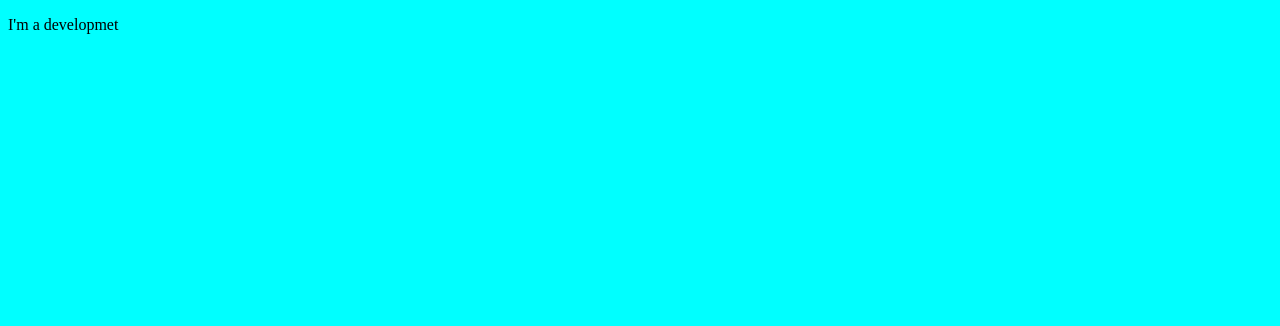
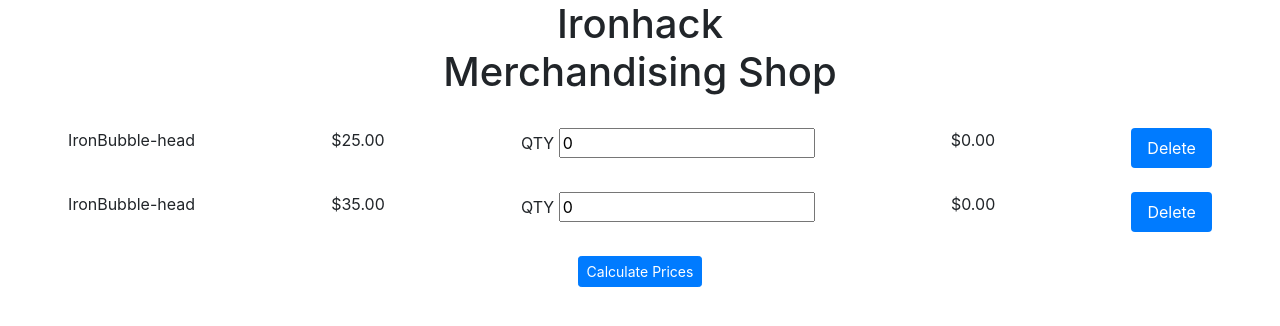
Before and after one commit to juancarlos666/domCarrito, a plain HTML site: page index.html in a window 1280 px wide. Drawn offline with nearby package versions, Linux system fonts and the light colour scheme.

Commit message:
calcular precio y borrar

```diff
--- a/index.html
+++ b/index.html
@@ -2,11 +2,43 @@
 <html lang="en">
 <head>
 	<meta charset="UTF-8">
-	<title>Introduction to the DOM</title>
-	<link rel="stylesheet" href="style.css">
+	<title>Dom carrito</title>
+	<link rel="stylesheet" href="https://stackpath.bootstrapcdn.com/bootstrap/4.1.0/css/bootstrap.min.css" integrity="sha384-9gVQ4dYFwwWSjIDZnLEWnxCjeSWFphJiwGPXr1jddIhOegiu1FwO5qRGvFXOdJZ4" crossorigin="anonymous">
+	<!--<link rel="stylesheet" href="style.css"> -->
 </head>
 <body>
+	<h1 class="text-center">Ironhack<br>Merchandising Shop</h1>
+	<br>
+	<ul class="nav d-flex justify-content-around" id="ul1">
+		<li>IronBubble-head</li>
+		<li class="precioUnitario">$25.00</li>
+		<li>
+			<label for="cantidad">QTY</label>
+			<input type="text" value="0" id="cantidad" class="cant">
+		</li>
+		<li class="total">$0.00</li>
+		<li onclick="deleteProduct('ul1')" class="nav-item nav-pills nav-fill"><a class="nav-link active" href="#">Delete</a></li>
+	</ul>
+	<br>
+	<ul class="nav d-flex justify-content-around" id="ul2">
+		<li>IronBubble-head</li>
+		<li class="precioUnitario">$35.00</li>
+		<li>
+			<label for="cantidad">QTY</label>
+			<input type="text" value="0" id="cantidad" class="cant">
+		</li>
+		<li class="total">$0.00</li>
+		<li onclick="deleteProduct('ul2')" class="nav-item nav-pills nav-fill"><a class="nav-link active" href="#">Delete</a></li>
+	</ul>
+	<br>
+	<div onclick="calcularPrecio('precioUnitario','cant','total')" class="w-100 mx-auto text-center">
+		<button type="button" class="btn btn-primary btn-sm">Calculate Prices</button>
+	</div>
 
-	 <script src="main.js"></script>
+
+	<script src="main.js"></script>
+	<script src="https://code.jquery.com/jquery-3.3.1.slim.min.js" integrity="sha384-q8i/X+965DzO0rT7abK41JStQIAqVgRVzpbzo5smXKp4YfRvH+8abtTE1Pi6jizo" crossorigin="anonymous"></script>
+	<script src="https://cdnjs.cloudflare.com/ajax/libs/popper.js/1.14.0/umd/popper.min.js" integrity="sha384-cs/chFZiN24E4KMATLdqdvsezGxaGsi4hLGOzlXwp5UZB1LY//20VyM2taTB4QvJ" crossorigin="anonymous"></script>
+	<script src="https://stackpath.bootstrapcdn.com/bootstrap/4.1.0/js/bootstrap.min.js" integrity="sha384-uefMccjFJAIv6A+rW+L4AHf99KvxDjWSu1z9VI8SKNVmz4sk7buKt/6v9KI65qnm" crossorigin="anonymous"></script>
 </body>
 </html>
--- a/main.js
+++ b/main.js
@@ -1,6 +1,33 @@
-var element = document.createElement('p');
-var text = document.createTextNode("I'm a developmet");
-var parent = document.getElementsByTagName('body')[0]
-parent.appendChild(element);
-element.appendChild(text);
-//element.innerHTML=text.textContent;
+function calcularPrecio(nameClass,nameClass2,nameClass3) {
+    var arrayPrecioUnitario = [];
+    //Cogemos el precio por unidad de cada uno y lo convertimos a float
+    var i=0;
+    for (i=0;i<2;i++){
+        var precioUnitatio=document.getElementsByClassName(nameClass);
+        var precioUnitarioString = precioUnitatio[i].innerText;//Cojo el precio x unidad
+        var precioXUnidad=precioUnitarioString.substring(1, precioUnitarioString.length);
+        var precioUnitarioFloat=parseFloat(precioXUnidad);//convertimos a float
+        arrayPrecioUnitario.push(precioUnitarioFloat);
+    }
+    var arrayNumPedidos=[];
+    //Cogemos el input y lo convertimos a int
+    i=0;
+    for (i=0;i<2;i++){
+        var numPedidos=document.getElementsByClassName(nameClass2);
+        var cantidadString = numPedidos[i].value;//Cojo la cantidad de pedidos
+        var precioUnitarioInt=parseInt(cantidadString);//convertimos a int
+        arrayNumPedidos.push(precioUnitarioInt);
+    }
+    var precioTotal=[];
+    i=0;
+    for (i=0;i<2;i++){
+        //Calculamos el total
+        var total=arrayPrecioUnitario[i]*arrayNumPedidos[i];
+        precioTotal.push(total);
+        document.getElementsByClassName(nameClass3)[i].innerHTML=precioTotal[i];
+    }
+}
+function deleteProduct(nameId){
+    var delete2=document.getElementById(nameId);
+    delete2.remove();
+}
--- a/style.css
+++ b/style.css
@@ -21,3 +21,12 @@ div {
     height: 30vh;
     background-color: #fff;
 }
+
+
+.nav-pills .show>.nav-link{
+    background-color: red;
+}
+
+color{
+    background: aqua;
+}
```
